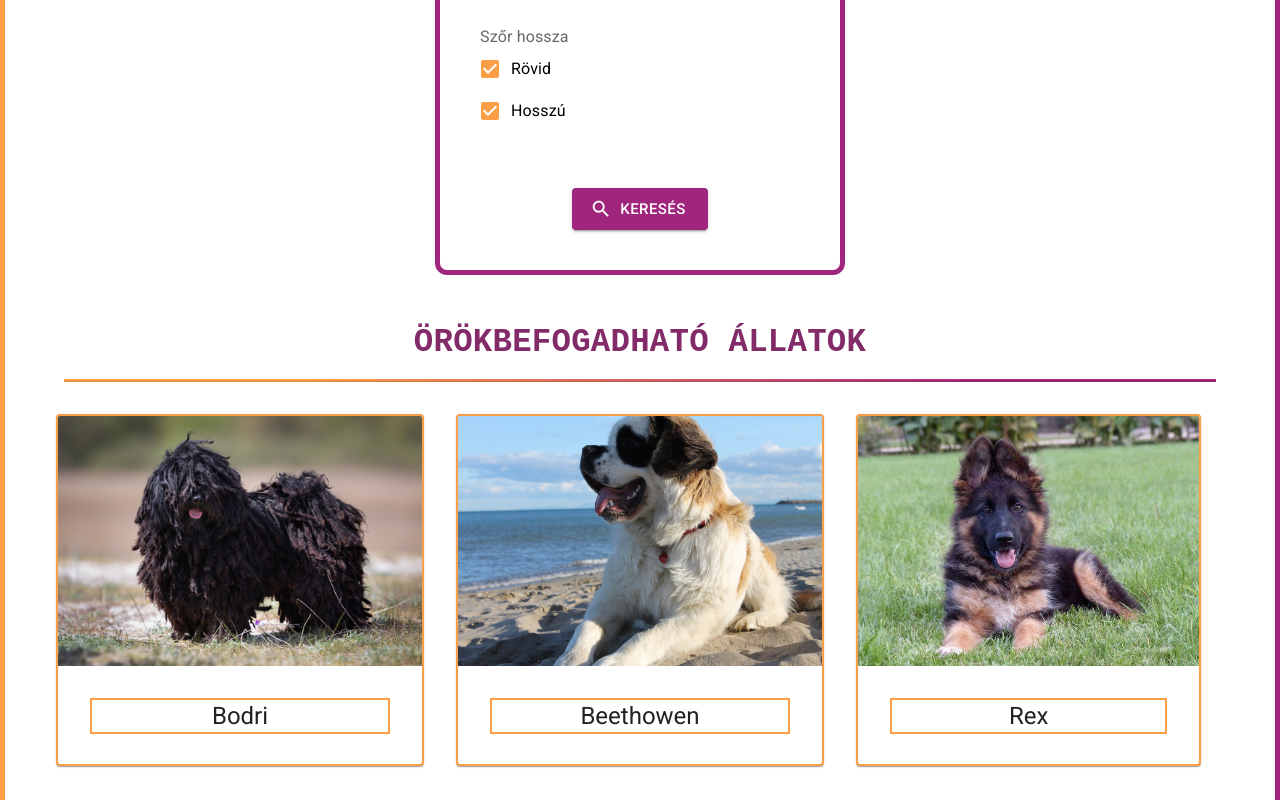
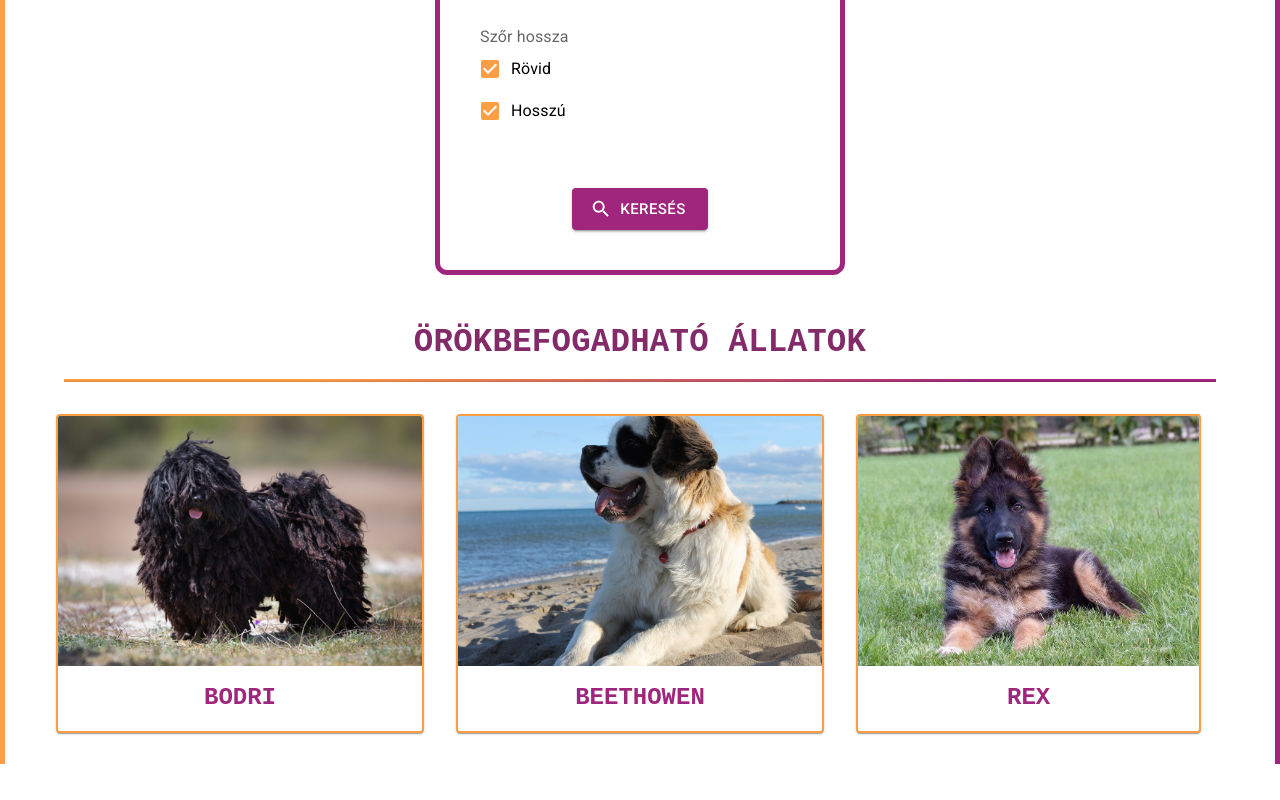
Before and after one commit to hannaszepesi/pet-projekt, a React (Create React App) app in the folder frontend/: page /orokbefogadhato-allatok in a window 1280 px wide. Shown: the part 939-1739 px from the top of the page. After the commit the page ends 1703 px from the top, so only its background shows below. Built offline with nearby package versions, Linux system fonts and the light colour scheme.

Commit message:
fix styling

```diff
--- a/frontend/src/components/AnimalCard.js
+++ b/frontend/src/components/AnimalCard.js
@@ -8,9 +8,10 @@ import Puli from '../static/images/Puli.jpg';
 import Bernathegyi from '../static/images/bernathegyi-kolyok.jpg'
 import Grid from "@mui/material/Unstable_Grid2";
 import Nemetjuhasz from '../static/images/nemetjuhasz.jpg'
-import {animalCard, animalCardTypography, responsiveImage} from "./Styles";
+import {animalCard, animalCardTypography} from "./Styles";
 
 export default function AnimalCard() {
+    const responsiveImage = {width: {xs: "auto", s: "auto", md: "400px", lg: "400px"}}
     return (
         <Grid container justifyContent="center" paddingTop="1em">
             <Grid container sx={responsiveImage}>
--- a/frontend/src/components/Styles.js
+++ b/frontend/src/components/Styles.js
@@ -92,12 +92,11 @@ export const animalCard = {
 }
 
 export const animalCardTypography = {
-    margin: 2,
-    height: "90%",
-    display: "flex",
-    flexDirection: "column",
-    justifyContent: "space-between",
-    border: "2px solid rgba(252,158,69,1)"
+    textTransform: "uppercase",
+        fontFamily: 'monospace',
+    fontWeight: 700,
+    color: "rgba(159,38,124,1)",
+    marginBottom: 0
 }
 
 export const responsiveImage = {width: {xs: "auto", s: "auto", md: "400px", lg: "400px"}}
```
